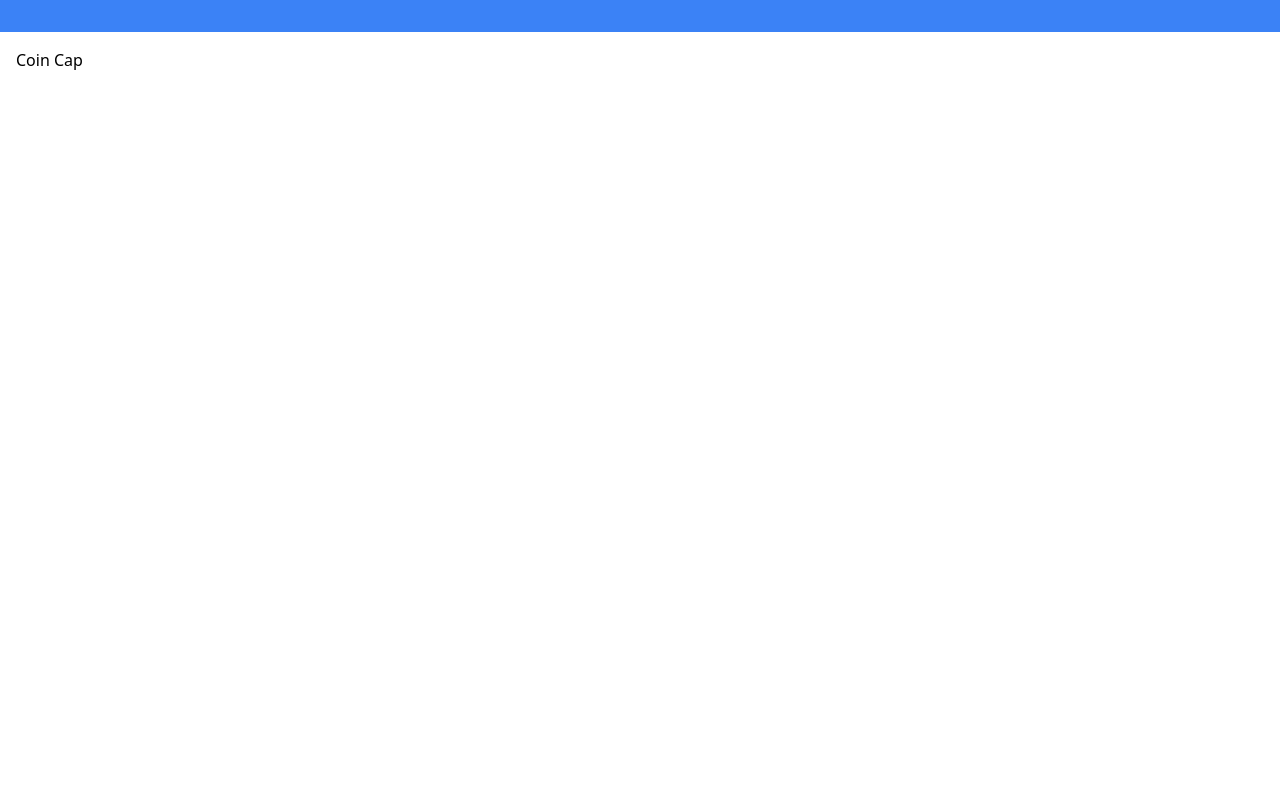
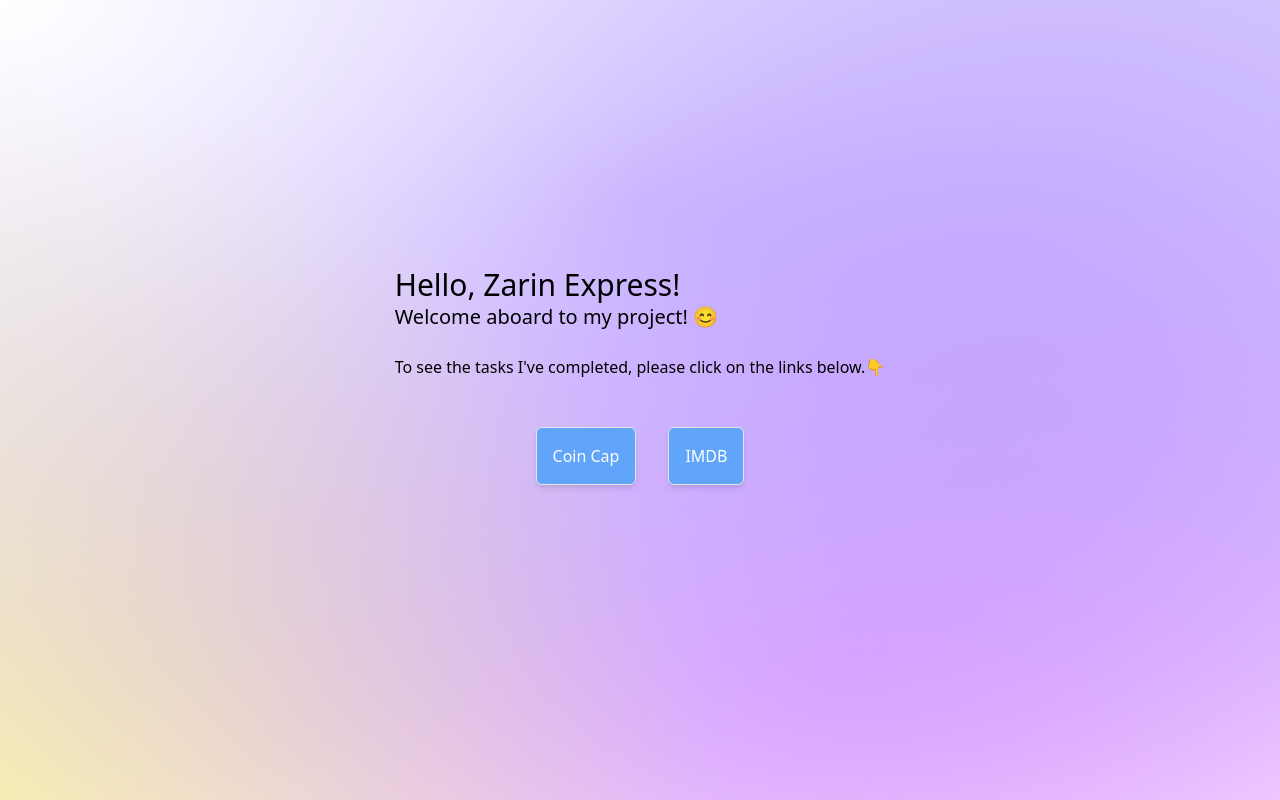
Before and after one commit to cherryDevloper/Zarin-React-Test, a React (Vite) app: page / in a window 1280 px wide. Built offline with nearby package versions, Linux system fonts and the light colour scheme.

Commit message:
feat : Add Framer Motion for Smooth Transitions, Implement Glassmorphism Background, and Refine Home Page Styles

```diff
--- a/package.json
+++ b/package.json
@@ -13,6 +13,7 @@
     "@tanstack/react-query": "^5.32.1",
     "antd": "^5.16.5",
     "axios": "^1.6.8",
+    "framer-motion": "^11.1.7",
     "react": "^18.2.0",
     "react-dom": "^18.2.0",
     "react-router-dom": "^6.23.0"
--- /dev/null
+++ b/src/components/GlassMorphismBackground.tsx
@@ -0,0 +1,21 @@
+import { ReactNode } from 'react';
+import { motion } from 'framer-motion';
+import '../index.css';
+interface Props {
+  children: ReactNode;
+}
+const GlassMorphismBackground = ({ children }: Props) => {
+  return (
+    <motion.div
+      className={'glassMorphismContainer w-screen h-screen'}
+      initial={{ opacity: 0 }}
+      animate={{ opacity: 1 }}
+      exit={{ opacity: 0 }}
+      transition={{ duration: 0.4 }}
+    >
+      {children}
+    </motion.div>
+  );
+};
+
+export default GlassMorphismBackground;
--- a/src/index.css
+++ b/src/index.css
@@ -11,3 +11,31 @@
   place-items: center;
   min-width: 320px;
 }
+.glassMorphismContainer {
+  width: 100vw;
+  height: 100%;
+  min-height: 100vh;
+  display: flex;
+  flex-direction: column;
+  justify-content: center;
+  align-items: center;
+  position: relative;
+  background: rgb(255, 255, 255);
+  z-index: 1;
+  background-image: radial-gradient(
+      ellipse 45rem 45rem at bottom left,
+      rgba(255, 247, 0, 0.29),
+      transparent
+    ),
+    radial-gradient(ellipse farthest-corner at top left, #ffffff, transparent),
+    radial-gradient(
+      ellipse 87.2rem 50.25rem at 50% 25%,
+      rgb(68 0 255 / 71%),
+      transparent
+    ),
+    radial-gradient(
+      ellipse 62.2rem 37.25rem at 65% 85%,
+      rgb(251 0 255 / 28%),
+      transparent
+    );
+}
--- a/src/pages/home/index.tsx
+++ b/src/pages/home/index.tsx
@@ -1,13 +1,31 @@
 import { Link } from 'react-router-dom';
-import Layout from '../../components/Layout';
+import GlassMorphismBackground from '../../components/GlassMorphismBackground';
 
 function Home() {
   return (
-    <Layout>
-      <div>
-        <Link to={'/coincap'}>Coin Cap</Link>
+    <GlassMorphismBackground>
+      <div className="space-y-6">
+        <h1 className="text-3xl text-bold">Hello, Zarin Express!</h1>
+        <span className="text-xl">Welcome aboard to my project! 😊</span>
+        <p>
+          To see the tasks I've completed, please click on the links below.👇
+        </p>
       </div>
-    </Layout>
+      <div className="p-4 m-8 flex space-x-8">
+        <Link
+          to={'/coincap'}
+          className="border p-4 bg-blue-400 flex items-center rounded-md shadow-md text-white "
+        >
+          Coin Cap
+        </Link>
+        <Link
+          to={'/IMDB'}
+          className="border p-4 bg-blue-400 flex items-center rounded-md shadow-md  text-white"
+        >
+          IMDB
+        </Link>
+      </div>
+    </GlassMorphismBackground>
   );
 }
 
```
Also changed, not shown: 1 other file (tests, documents, lock files or other folders).
